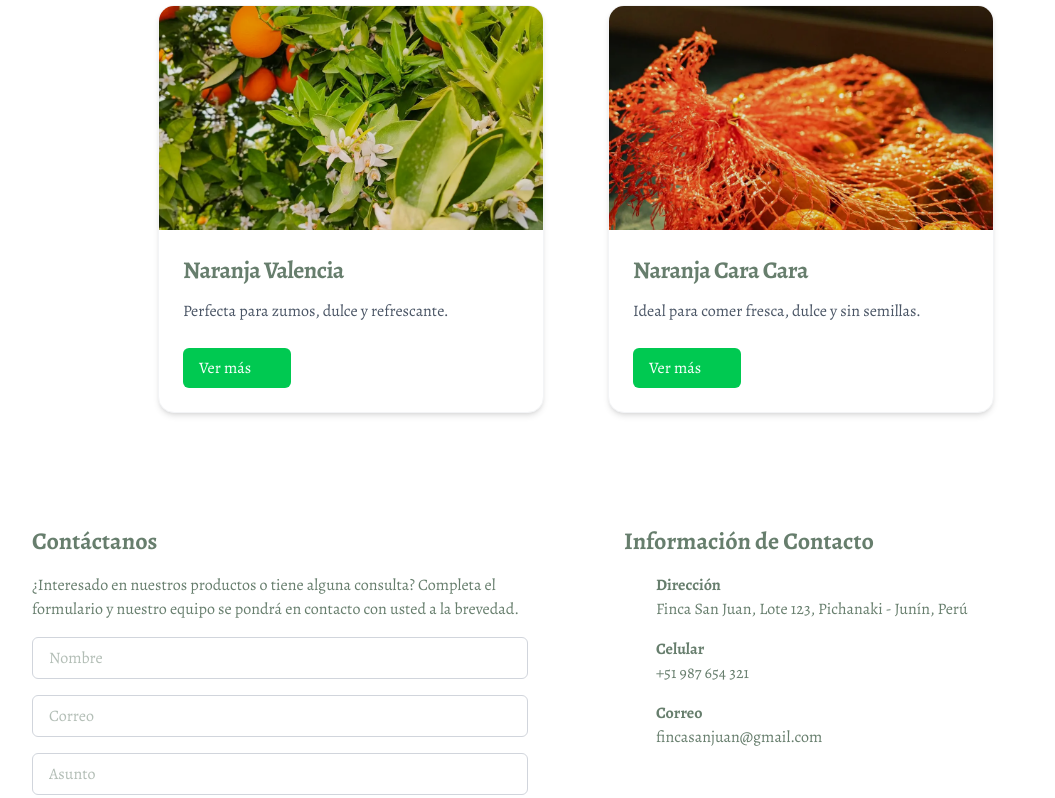
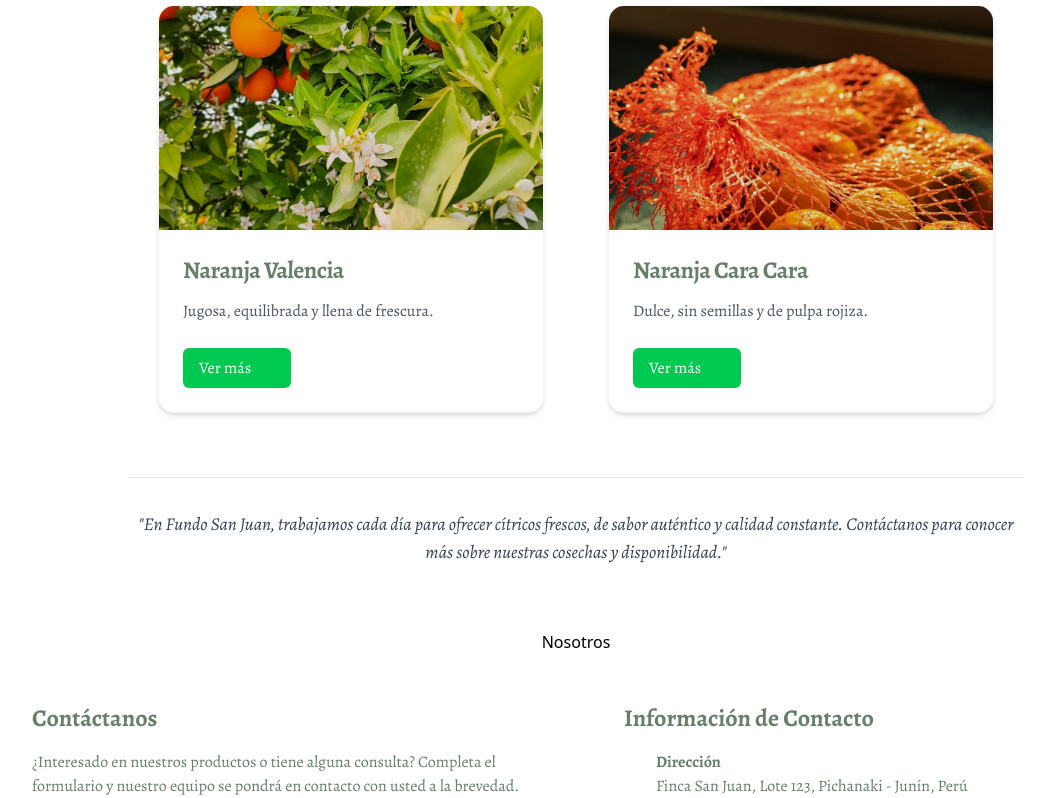
Before and after one commit to esaumorales/agrosanjuan-app, a React (Vite) app: page / in a window 1280 px wide. Shown: the part 968-1766 px from the top of the page, without its empty margins (64-1119 px from the left). Built offline with nearby package versions, Linux system fonts and the light colour scheme; some icons are missing.

Commit message:
feat: fixed products page

```diff
--- a/src/App.jsx
+++ b/src/App.jsx
@@ -8,6 +8,7 @@ import Products from './components/Products'
 
 import { Routes, Route } from 'react-router-dom';
 import ProductsPage from './assets/page/ProducsPage';
+import Nosotros from './components/Nosotros'
 
 function App() {
 
@@ -20,6 +21,7 @@ function App() {
             <>
               <Layout />
               <Products />
+              <Nosotros />
               <Contactanos />
             </>
           } />
--- a/src/assets/data/products.js
+++ b/src/assets/data/products.js
@@ -1,18 +1,22 @@
 import NaranjaValenciaImage from '@assets/image/image-produc-1.webp';
 import NaranjaNavelImage from '@assets/image/image-produc-2.webp';
-import NaranjaSanguinaImage from '@assets/image/image-produc-3.webp';
 
 const products = [
     {
         "id": 1,
         "name": "Naranja Valencia",
         "slug": "naranja-valencia",
-        "shortDescription": "Perfecta para zumos, dulce y refrescante.",
-        "description": "La Naranja Valencia es conocida por su alto contenido de jugo y su sabor dulce y equilibrado. Es la opción ideal para quienes disfrutan de un jugo de naranja fresco y natural cada mañana. Su piel es fina y a veces puede tener un ligero tono verdoso debido a su maduración en el árbol durante el verano, pero esto no afecta su dulzura.",
+        "shortDescription": "Jugosa, equilibrada y llena de frescura.",
+        "description": "La Naranja Valencia se caracteriza por su alto contenido de jugo y su sabor balanceado entre dulzura y acidez. Su equilibrio natural la convierte en una de las variedades más apreciadas para jugos naturales y otros usos comerciales.",
+        "features": [
+            "Alto contenido de jugo y sabor equilibrado",
+            "Frescura y calidad constante",
+            "Variedad confiable y versátil"
+        ],
         "price": 2.50,
         "unit": "kg",
         "image": NaranjaValenciaImage,
-        "category": "Naranjas de Zumo",
+        "category": "Fruta para sumo",
         "season": "Finales de primavera a verano",
         "origin": "Pichanaki, Perú"
     },
@@ -20,15 +24,22 @@ const products = [
         "id": 2,
         "name": "Naranja Cara Cara",
         "slug": "naranja-cara-cara",
-        "shortDescription": "Ideal para comer fresca, dulce y sin semillas.",
-        "description": "La Naranja Cara Cara es una variedad de naranja dulce que se caracteriza por su pulpa de color rosado o rojizo, similar a la sandía. Es una naranja de mesa, fácil de pelar y sin semillas. Su sabor es dulce y refrescante, con notas que recuerdan a la cereza o frutos rojos.",
+        "shortDescription": "Dulce, sin semillas y de pulpa rojiza.",
+        "description": "La Naranja Cara Cara pertenece a la familia Navel y se reconoce por su pulpa rojo coral, su dulzura suave y su baja acidez. Combina vitamina C, licopeno y bioflavonoides, generando un alto poder antioxidante que promueve bienestar y vitalidad. Su color único y sabor agradable la hacen ideal para consumo fresco y mercados que valoran productos diferenciados.",
+        "features": [
+            "Alto poder antioxidante natural",
+            "Pulpa roja, dulce y sin semillas",
+            "Variedad con gran atractivo y valor comercial"
+        ],
         "price": 3.00,
         "unit": "kg",
         "image": NaranjaNavelImage,
-        "category": "Naranjas de Mesa",
+        "category": "Fruta de mesa premium",
         "season": "Invierno a principio de primavera",
         "origin": "Pichanaki, Perú"
     }
 ];
 
+export const closingText = "En Fundo San Juan, trabajamos cada día para ofrecer cítricos frescos, de sabor auténtico y calidad constante. Contáctanos para conocer más sobre nuestras cosechas y disponibilidad.";
+
 export default products;
--- a/src/assets/page/ProducsPage.jsx
+++ b/src/assets/page/ProducsPage.jsx
@@ -52,14 +52,25 @@ export default function ProductsPage() {
                         <h2 className="text-5xl font-extrabold text-gray-800 font-headline leading-tight">{product.name}</h2>
                     </div>
 
-                    <div className="flex items-center gap-4">
+                    {/* <div className="flex items-center gap-4">
                         <span className="text-4xl font-bold text-primary">{product.price.toFixed(2)}S/</span>
                         <span className="text-xl text-gray-500 font-medium">por {product.unit}</span>
-                    </div>
+                    </div> */}
 
                     <p className="text-gray-600 text-lg leading-relaxed border-l-4 border-primary pl-6 italic">
                         {product.description}
                     </p>
+
+                    {product.features && (
+                        <div className="py-2">
+                            <h3 className="text-xl font-bold text-gray-800 mb-3">Fortalezas principales:</h3>
+                            <ul className="list-disc pl-5 space-y-2 text-gray-600">
+                                {product.features.map((feature, index) => (
+                                    <li key={index}>{feature}</li>
+                                ))}
+                            </ul>
+                        </div>
+                    )}
 
                     <div className="grid grid-cols-2 gap-6 py-6">
                         <div className="p-4 rounded-xl">
--- /dev/null
+++ b/src/components/Nosotros.jsx
@@ -0,0 +1,7 @@
+export default function Nosotros() {
+    return (
+        <section className="flex flex-col justify-center items-center">
+            <h1>Nosotros</h1>
+        </section>
+    );
+}
--- a/src/components/Products.jsx
+++ b/src/components/Products.jsx
@@ -1,6 +1,6 @@
 import { useNavigate } from 'react-router-dom';
 import Card from "./ui/Card";
-import products from '@/assets/data/products.js';
+import products, { closingText } from '@/assets/data/products.js';
 
 export default function Products() {
     const navigate = useNavigate();
@@ -27,6 +27,13 @@ export default function Products() {
                     />
                 ))}
             </div>
+            {closingText && (
+                <div className="mt-16 max-w-4xl mx-auto text-center">
+                    <p className="text-lg text-gray-700 italic border-t border-gray-200 pt-8">
+                        "{closingText}"
+                    </p>
+                </div>
+            )}
         </section>
     );
 }
```
Also changed, not shown: src/assets/image/image-produc-3.webp (deleted).
